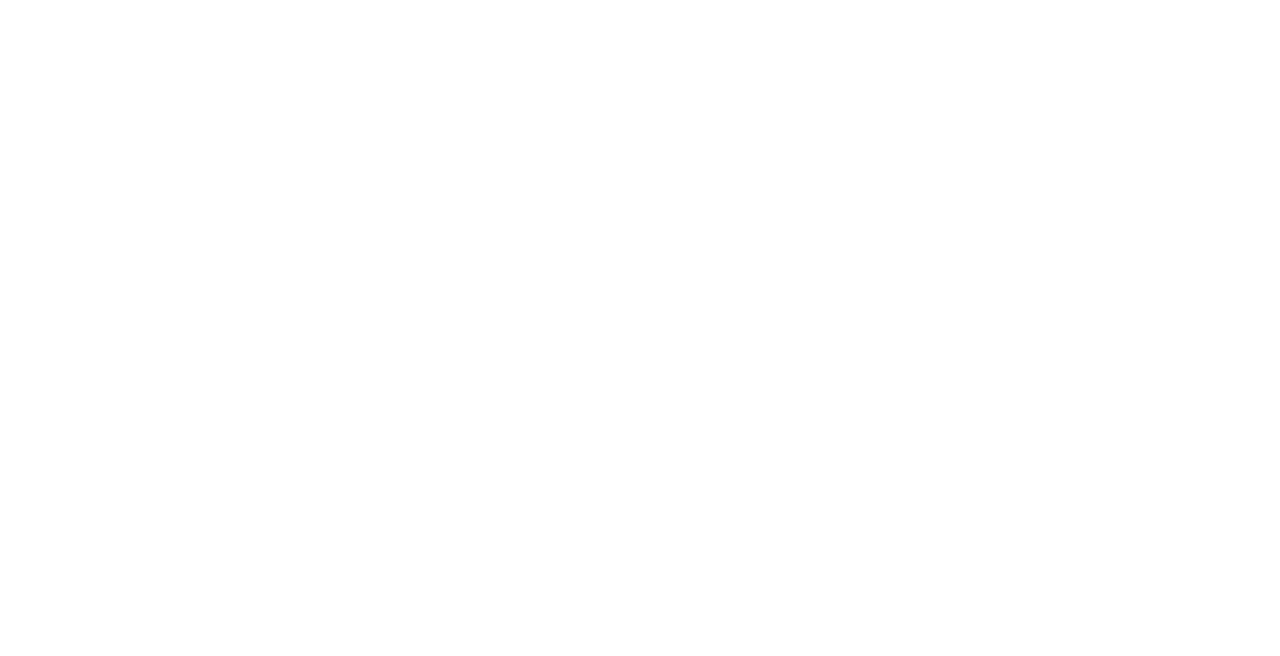
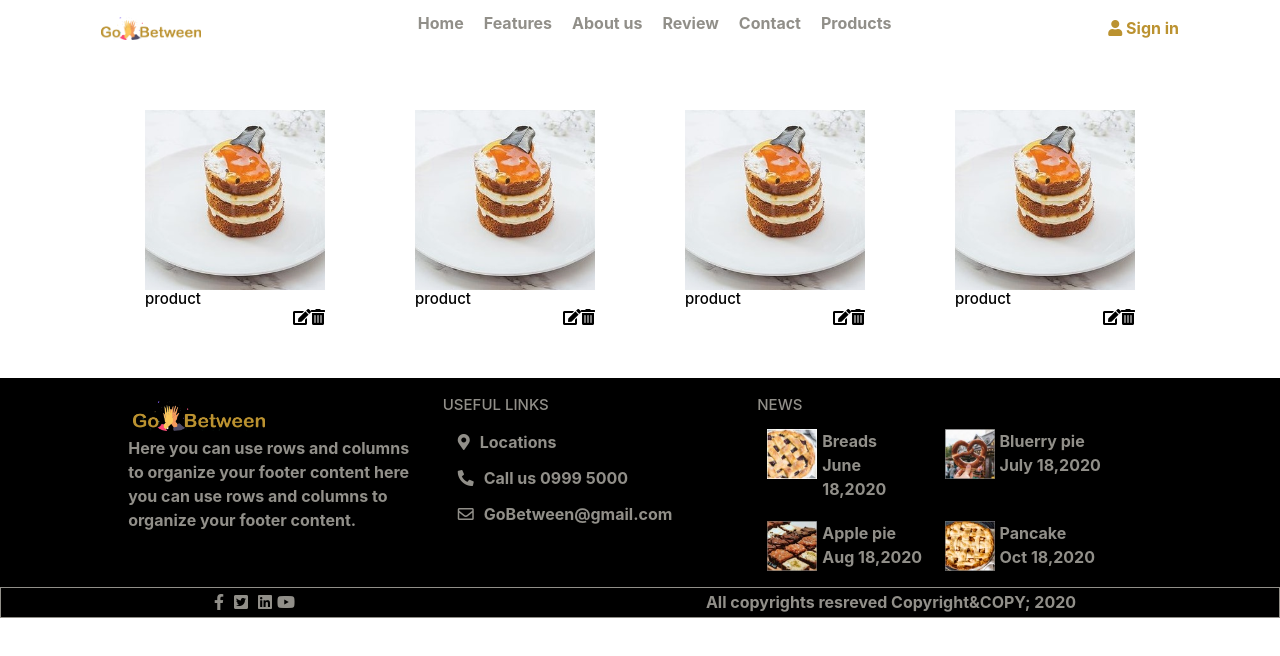
Before and after one commit to halaelsaka2/Take-Sweet-FrontEnd, a React (Create React App) app: page / in a window 1280 px wide. Shown: the top 656 px of the page. Built offline with nearby package versions, Linux system fonts and the light colour scheme.

Commit message:
fixing-bugs

```diff
--- a/src/App/app.jsx
+++ b/src/App/app.jsx
@@ -1,8 +1,15 @@
 import React, { Component } from "react";
+import HistoryFromUser from "../container/HistoryFromUserPage";
+import Profile from "../container/ProfilePage";
 
 class App extends Component {
   render() {
-    return <React.Fragment></React.Fragment>;
+    return (
+      <React.Fragment>
+        {/* <HistoryFromUser /> */}
+        <Profile />
+      </React.Fragment>
+    );
   }
 }
 
--- a/src/components/BestSellersItem/index.jsx
+++ b/src/components/BestSellersItem/index.jsx
@@ -1,7 +1,6 @@
 import React from "react";
 
 const Bestsellersitem = ({ product }) => {
-  console.log(product.src);
   return (
     <div class="item-medium">
       <div
--- a/src/components/historyFromUserSection/index.jsx
+++ b/src/components/historyFromUserSection/index.jsx
@@ -7,7 +7,7 @@
 import ProductCardList from "../productCardList/index";
 import Footer from "../Layouts/Footer/index";
 import OrderDate from "./../OrderDate/index";
-import Pagination from "./../pagination/index";
+import Pagination from "./../Pagination/index";
 import CompanyLogo from "./../CompanyLogo/index";
 import ProductCard from "../productCard/productCard";
 
@@ -21,7 +21,7 @@
   paginate,
   currentPage,
   handleTabChange,
-  companyLogoImgSrc
+  companyLogoImgSrc,
 }) => {
   return (
     <React.Fragment>
--- a/src/components/pagination/index.jsx
+++ b/src/components/pagination/index.jsx
@@ -1,10 +1,10 @@
-import React from "./node_modules/react";
+import React from "react";
 
 const Pagination = ({
   productsPerPage,
   totalProducts,
   currentPage,
-  paginate
+  paginate,
 }) => {
   const pageNumbers = [];
 
@@ -21,7 +21,7 @@
           onClick={() => paginate(currentPage - 1)}
         ></i>
       </div>
-      {pageNumbers.map(page => (
+      {pageNumbers.map((page) => (
         <div
           key={page}
           className={
--- a/src/container/ProfilePage/index.jsx
+++ b/src/container/ProfilePage/index.jsx
@@ -1,9 +1,12 @@
 import React from "react";
 import Bestsellers from "../../components/BestSellers/index";
+import Header from "../../components/Layouts/Header";
+import Footer from "../../components/Layouts/Footer";
 
 const Profile = () => {
   return (
     <React.Fragment>
+      <Header />
       <Bestsellers
         products={[
           {
@@ -28,6 +31,7 @@
           },
         ]}
       />
+      <Footer />
     </React.Fragment>
   );
 };
```
